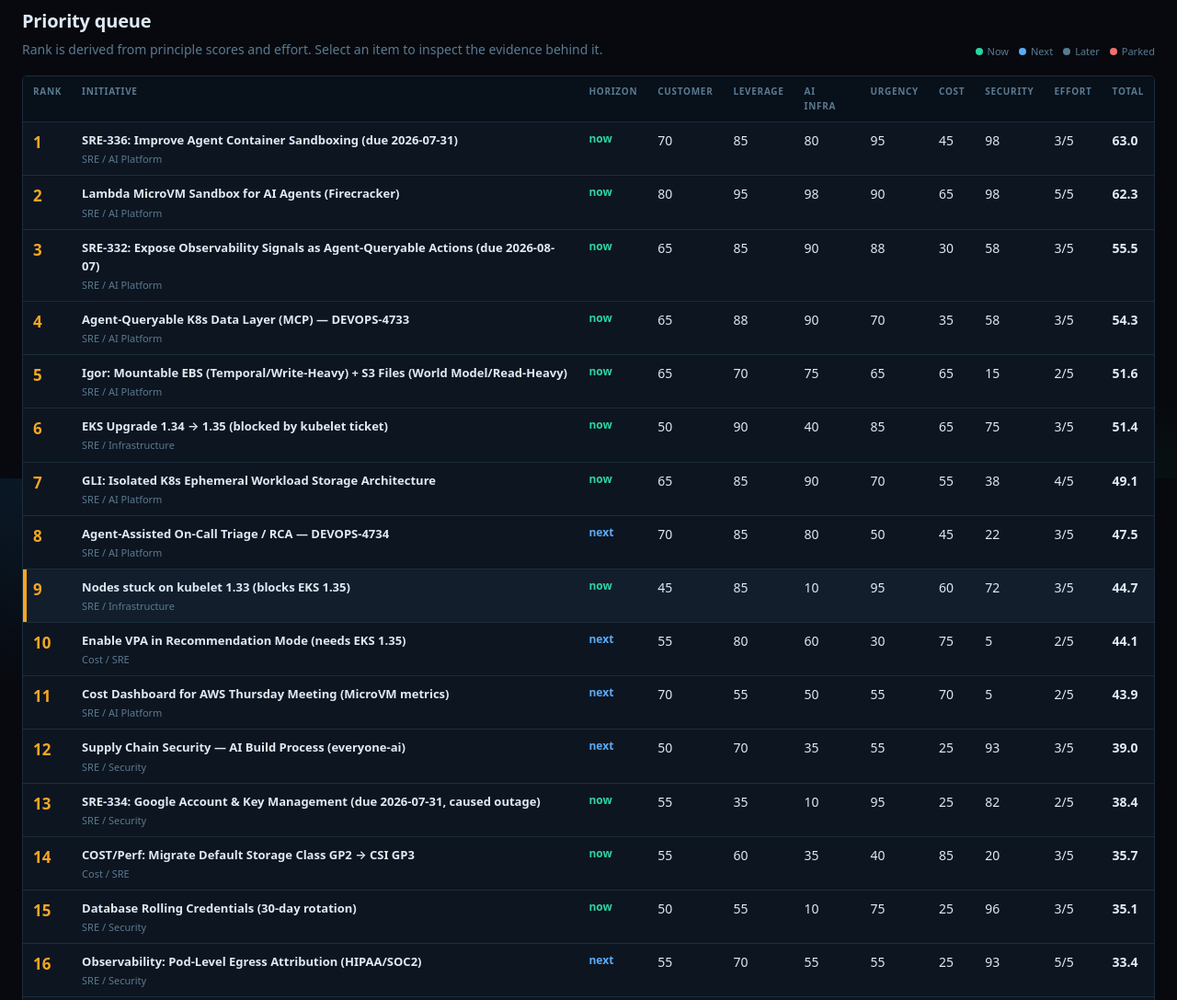
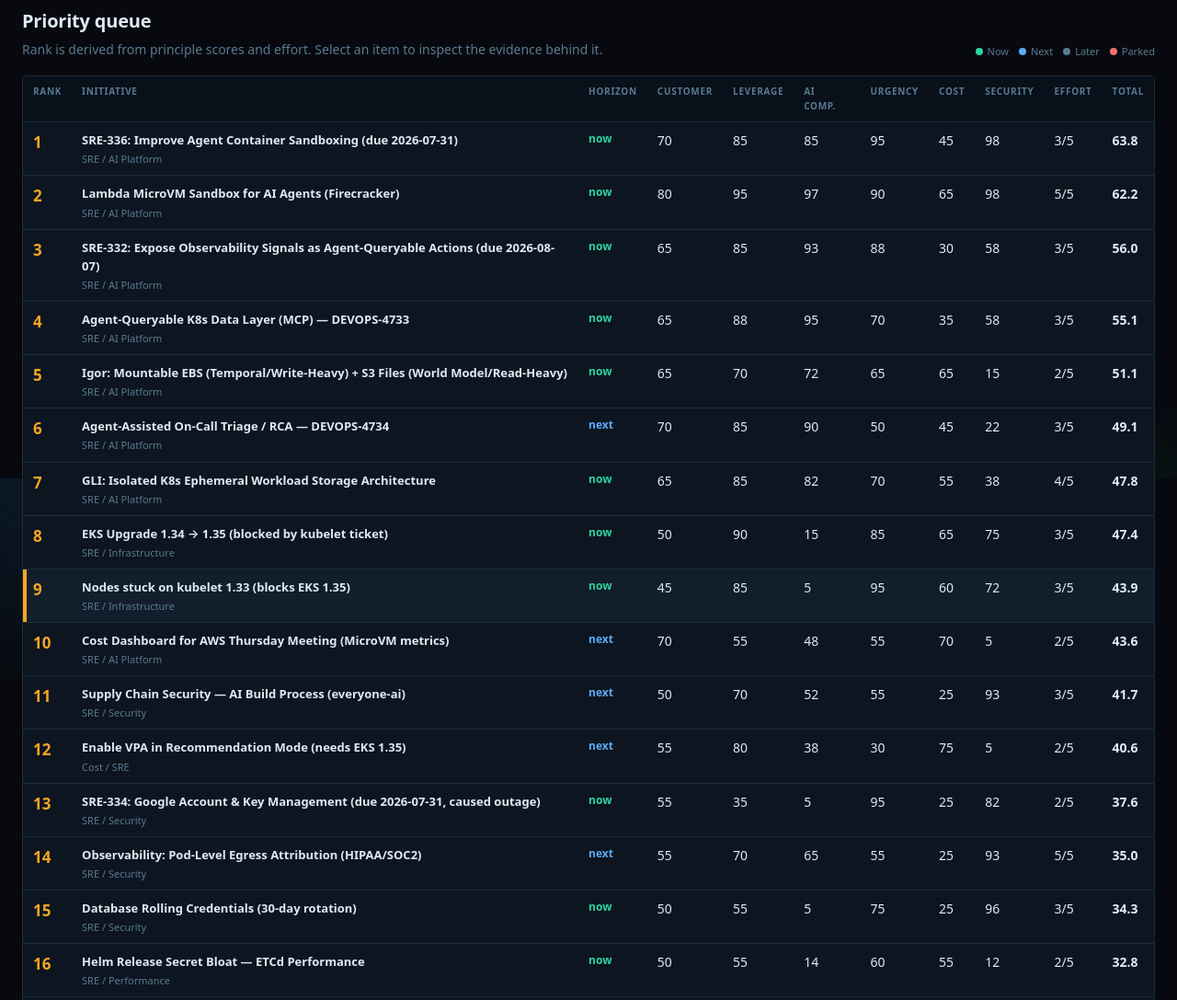
Before and after one commit to davidbmar/prioity_foregrounds_kanban, a plain HTML site: page web/index.html in a window 1280 px wide. Shown: the part 1080-2167 px from the top of the page at 92% size. Drawn offline with Linux system fonts and the light colour scheme.

Commit message:
Reframe AI Infra Leverage as AI Compounding — the autonomy ratchet
Renamed principle to "AI Compounding" with prompt grounded in the question:
once done, can AI do more of this class of work without human mediation?
Scored 90-100 for direct agent interfaces (MCP, execution sandboxes, agent-callable
actions), 60-89 for AI workload infrastructure, 30-59 for AI-assisted work,
0-29 for pure infrastructure hygiene with no agent surface.

Co-Authored-By: Claude Sonnet 4.6 <noreply@anthropic.com>

```diff
--- a/web/app.js
+++ b/web/app.js
@@ -1,7 +1,7 @@
 (() => {
   "use strict";
 
-  const STORE_SCHEMA = "priority_foregrounds.workspace/v3";
+  const STORE_SCHEMA = "priority_foregrounds.workspace/v4";
   const REQUEST_SCHEMA = "priority_foregrounds.rescore_request/v1";
   const RESULT_SCHEMA = "priority_foregrounds.rescore_result/v1";
   const names = ["customer", "leverage", "ai_leverage", "urgency", "cost", "security"];
@@ -21,8 +21,8 @@
       prompt: "Score how much completing the initiative makes future products, releases, or decisions easier, faster, or safer. A 5 creates a reusable capability or removes a recurring constraint; a 1 is isolated work with little compounding value.",
     },
     ai_leverage: {
-      name: "AI Infrastructure Leverage",
-      prompt: "Score how much the initiative creates or strengthens foundational AI infrastructure that multiplies future capability. A 5 builds a reusable primitive — compute sandboxes, data access layers, storage architecture, or agent frameworks — that multiple future AI capabilities depend on without rework; a 1 is isolated work that does not compound into reusable AI capability.",
+      name: "AI Compounding",
+      prompt: "Score how directly this initiative advances AI's ability to do SRE work autonomously — the autonomy ratchet. The single question: once complete, can an AI agent do more of this class of work without human mediation?\n\n90–100 (Ratchet): Directly gives agents the ability to query cluster state, execute safely in isolation, observe and act on production signals, or orchestrate other agents. These are the primitives that let AI compound its own capabilities — MCP data layers, execution sandboxes, structured agent-callable actions, triage orchestration.\n\n60–89 (Compounding infrastructure): Builds infrastructure that AI workloads depend on but does not itself provide an agent-facing interface — isolated execution environments, storage for agent state, supply chain integrity for AI artifacts, observability feeds that agents consume.\n\n30–59 (AI-assisted): Produces data or structure AI can consume for analysis, but does not enable autonomous action. AI helps deliver the work; the outcome is still human-operated.\n\n10–29 (Incidental): AI can assist in drafting or analysis during delivery, but the completed work has no agent surface and does not compound.\n\n0–9 (No ratchet): Cost optimization, certificate rotation, config hygiene — agents neither query nor act on the result.",
     },
     urgency: {
       name: "Urgency",
@@ -53,7 +53,7 @@
       dependency: "PV zone affinity validation (kubectl get pv -o json | jq) before drain. Coordination with monitoring workload owners (Prometheus/Thanos with persistent volumes).",
       proof: "aws eks list-insights shows no kubelet version-skew warning; all 7 monitoring nodes replaced and running kubelet 1.34+. prd-internal nodes (~77 days old) reviewed and scheduled.",
       effort: 3,
-      scores: [45, 85, 10, 95, 60, 72],
+      scores: [45, 85, 5, 95, 60, 72],
     },
     {
       id: "eks_upgrade_135",
@@ -69,7 +69,7 @@
       dependency: "Blocked by kubelet 1.33 node replacement. Containerd 2.0 AMI readiness check during upgrade planning.",
       proof: "EKS control plane reports 1.35; all EKS upgrade insights pass; PreferSameNode visible in traffic distribution metrics.",
       effort: 3,
-      scores: [50, 90, 40, 85, 65, 75],
+      scores: [50, 90, 15, 85, 65, 75],
     },
     {
       id: "vpa_recommendation_mode",
@@ -85,7 +85,7 @@
       dependency: "EKS 1.35 for in-place resize features. VPA is already installed — only recommendation mode needs enabling.",
       proof: "VPA recommendations visible for monitoring and app workloads; at least 10 containers updated with evidence-backed limits; no OOM increase observed.",
       effort: 2,
-      scores: [55, 80, 60, 30, 75, 5],
+      scores: [55, 80, 38, 30, 75, 5],
     },
     {
       id: "cluster_optimization",
@@ -101,7 +101,7 @@
       dependency: "VPA recommendation mode enabled (requires EKS 1.35). CastAI node template access. prd-internal workload CPU profile documentation.",
       proof: "Node-level CPU:memory ratio measurably improved; monthly cluster cost reduced; prd-internal workloads on separate CPU-optimized pool; CastAI template updated.",
       effort: 4,
-      scores: [45, 65, 35, 25, 90, 5],
+      scores: [45, 65, 32, 25, 90, 5],
     },
     {
       id: "cert_manager_upgrade",
@@ -117,7 +117,7 @@
       dependency: "CRD backup before upgrade. sre-test rehearsal run through the documented upgrade path. Coordination with certificate consumers.",
       proof: "cert-manager 1.20.1 deployed in production; all 160 certificates healthy; sre-test upgrade rehearsed and documented.",
       effort: 4,
-      scores: [50, 55, 10, 90, 25, 97],
+      scores: [50, 55, 5, 90, 25, 97],
     },
     {
       id: "cilium_upgrade",
@@ -133,7 +133,7 @@
       dependency: "Rehearse in sre-test before each production step. Each sequential minor must be stable before proceeding. CNI upgrade requires careful traffic and policy validation.",
       proof: "Cilium 1.19 running in all clusters; WireGuard strict mode enabled; no network policy regressions in sre-test rehearsal; all workloads healthy post-upgrade.",
       effort: 5,
-      scores: [40, 70, 30, 75, 25, 96],
+      scores: [40, 70, 28, 75, 25, 96],
     },
     {
       id: "external_dns_migration",
@@ -149,7 +149,7 @@
       dependency: "Values schema migration mapping from bitnami to kubernetes-sigs chart format. DNS record validation after cutover.",
       proof: "external-dns running from kubernetes-sigs/external-dns chart; all DNS records reconciling correctly; bitnami chart removed from cluster.",
       effort: 2,
-      scores: [35, 50, 10, 60, 25, 72],
+      scores: [35, 50, 5, 60, 25, 72],
     },
     {
       id: "storage_class_gp3",
@@ -165,7 +165,7 @@
       dependency: "Per-workload migration plan for 17 gp2 PVCs and 40 eks-ssd PVCs. Helm chart updates for charts referencing legacy StorageClasses.",
       proof: "CSI gp3 StorageClass is cluster default; all new PVCs use ebs.csi.aws.com; legacy in-tree StorageClasses retired; zero new PVCs provisioned on gp2.",
       effort: 3,
-      scores: [55, 60, 35, 40, 85, 20],
+      scores: [55, 60, 10, 40, 85, 20],
     },
     {
       id: "helm_secret_bloat",
@@ -181,7 +181,7 @@
       dependency: "Investigate ai-kontrol 231-revision loop root cause before bulk pruning. Codefresh --history-max configuration access.",
       proof: "Helm release secret count below 200 total; --history-max enforced in Helm and Codefresh config; ai-kontrol loop root cause identified and resolved; ETCd size measurably reduced.",
       effort: 2,
-      scores: [50, 55, 10, 60, 55, 12],
+      scores: [50, 55, 14, 60, 55, 12],
     },
     {
       id: "graviton4_investigation",
@@ -197,7 +197,7 @@
       dependency: "CastAI template and nodegroup TF access. Per-workload EBS bandwidth profile analysis for x2gd replacement candidates.",
       proof: "CastAI template updated to prefer r8g/m8g families; at least one node pool rotating to Graviton4 with verified price-performance improvement documented.",
       effort: 2,
-      scores: [30, 55, 30, 25, 85, 5],
+      scores: [30, 55, 18, 25, 85, 5],
     },
     {
       id: "database_credentials",
@@ -213,7 +213,7 @@
       dependency: "Service inventory of all database credential consumers. Coordination with all service owners. Secrets Manager or equivalent rotation infrastructure.",
       proof: "Automated credential rotation running on 30-day schedule; all service teams confirmed consuming rotated credentials without manual intervention; rotation tested via simulated rotation event.",
       effort: 3,
-      scores: [50, 55, 10, 75, 25, 96],
+      scores: [50, 55, 5, 75, 25, 96],
     },
     {
       id: "supply_chain",
@@ -229,7 +229,7 @@
       dependency: "Artifactory-only enforcement policy. CI pipeline signing integration. Artifact signing key management.",
       proof: "AI component builds produce signed artifacts with traceable provenance; at least one Artifactory-enforced policy blocking unsigned images is active.",
       effort: 3,
-      scores: [50, 70, 35, 55, 25, 93],
+      scores: [50, 70, 52, 55, 25, 93],
     },
     {
       id: "gli_k8s_storage",
@@ -245,7 +245,7 @@
       dependency: "S3 Files production K8s CSI driver availability check. Coordination with MicroVM and Temporal agent teams on shared primitives.",
       proof: "Runbook documented and published; EFS mounts tear down cleanly in test (10 pod lifecycle runs, zero orphaned volumes); S3 Files spike completed.",
       effort: 4,
-      scores: [65, 85, 90, 70, 55, 38],
+      scores: [65, 85, 82, 70, 55, 38],
     },
     {
       id: "lambda_microvm_sandbox",
@@ -261,7 +261,7 @@
       dependency: "(a) Does MicroVM need private-resource access in POC (determines VPC egress connector timing). (b) AI-account IAM boundary vs. new cross-account role. Resolve both before Sprint A commit.",
       proof: "Sprint A: clean session launch→tool-calls→terminate verified; org key confirmed never landing on compute. Sprint B: default-deny egress validated; WAF and rotation active.",
       effort: 5,
-      scores: [80, 95, 98, 90, 65, 98],
+      scores: [80, 95, 97, 90, 65, 98],
     },
     {
       id: "igor_ebs_s3",
@@ -277,7 +277,7 @@
       dependency: "EBS CSI driver for Temporal pod mounts. S3 Files access from pod (check CSI driver GA status). Igor team workload I/O profile confirmation.",
       proof: "EBS volumes mounted successfully from Temporal pods for write-heavy workloads; S3 Files access working from World Model pods; I/O profiles validated against assumptions.",
       effort: 2,
-      scores: [65, 70, 75, 65, 65, 15],
+      scores: [65, 70, 72, 65, 65, 15],
     },
     {
       id: "cost_dashboard",
@@ -293,7 +293,7 @@
       dependency: "MicroVM sandbox deployed and emitting CloudWatch metrics (Lambda MicroVM ticket is a hard prerequisite — cannot be built meaningfully before that).",
       proof: "Grafana panel live beside SRE dashboards; running-MicroVM-count displayed in the Thursday AWS meeting; no orphaned sessions visible.",
       effort: 2,
-      scores: [70, 55, 50, 55, 70, 5],
+      scores: [70, 55, 48, 55, 70, 5],
     },
     {
       id: "observability_egress",
@@ -309,7 +309,7 @@
       dependency: "Kernel 6.1+ on AL2023 or Bottlerocket AMIs. Cilium 1.19 for Hubble integration (Cilium upgrade ticket is a dependency). CNI chaining mode validation.",
       proof: "Pod-identity-level egress logs visible in Grafana; a test pod's outbound traffic correctly attributed by namespace/pod; NAT gateway flow-log enrichment active and validated.",
       effort: 5,
-      scores: [55, 70, 55, 55, 25, 93],
+      scores: [55, 70, 65, 55, 25, 93],
     },
     {
       id: "capsule_helm_hygiene",
@@ -325,7 +325,7 @@
       dependency: "Exception owners available for documentation review. CI pipeline linter integration slot in sprint planning.",
       proof: "Both exceptions documented with owner, compensating control, and expiry date; linter enforced in CI; Helm change process published and linked from AGENTS.md.",
       effort: 2,
-      scores: [30, 40, 10, 15, 25, 45],
+      scores: [30, 40, 5, 15, 25, 45],
     },
     {
       id: "k8s_mcp_layer",
@@ -341,7 +341,7 @@
       dependency: "Scoped service account or assumed role setup. Audit logging infrastructure. Existing k8s-deploy-monitor skill as the data source reference implementation.",
       proof: "MCP server returns structured JSON for all five actions; machine auth working with no interactive cia login; audit log entries confirmed for caller, action, namespace, and timestamp.",
       effort: 3,
-      scores: [65, 88, 90, 70, 35, 58],
+      scores: [65, 88, 95, 70, 35, 58],
     },
     {
       id: "agent_triage_rca",
@@ -357,7 +357,7 @@
       dependency: "K8s MCP data layer (DEVOPS-4733) for live K8s signals. Codefresh and Grafana/CloudWatch MCP access. Existing triage skills as the orchestration primitives.",
       proof: "Draft post-mortem for the SRE-334 rollback incident generated from agent; structure matches timeline, root cause, and action items validated by the incident owner.",
       effort: 3,
-      scores: [70, 85, 80, 50, 45, 22],
+      scores: [70, 85, 90, 50, 45, 22],
     },
     {
       id: "sre_336_sandboxing",
@@ -373,7 +373,7 @@
       dependency: "Lambda MicroVM sandbox work for Lambda container scoping. K8s security context standards. WAF ACL configuration access.",
       proof: "Agent containers pass security review across all three scopes (Lambda, K8s, WAF); sandboxing controls documented as named SRE controls before 2026-07-31.",
       effort: 3,
-      scores: [70, 85, 80, 95, 45, 98],
+      scores: [70, 85, 85, 95, 45, 98],
     },
     {
       id: "sre_334_google_account",
@@ -389,7 +389,7 @@
       dependency: "Post-mortem completion by due date. Safe re-implementation plan reviewed by SRE and security before any production change.",
       proof: "Post-mortem published and linked in incident tracker; Google account/key management re-implemented and verified; no recurrence in 2-week observation window.",
       effort: 2,
-      scores: [55, 35, 10, 95, 25, 82],
+      scores: [55, 35, 5, 95, 25, 82],
     },
     {
       id: "sre_332_observability_actions",
@@ -405,7 +405,7 @@
       dependency: "K8s MCP data layer (DEVOPS-4733). Jira API integration. Brian's agent architecture and data schema requirements.",
       proof: "K8s observability actions return structured JSON; Brian's agent creates at least one valid, actionable Jira ticket from live cluster data before 2026-08-07.",
       effort: 3,
-      scores: [65, 85, 90, 88, 30, 58],
+      scores: [65, 85, 93, 88, 30, 58],
     },
     {
       id: "sre_312_nginx",
@@ -421,7 +421,7 @@
       dependency: "PR reviewer availability and staging environment validation slot after each merge.",
       proof: "All pending PRs merged; nginx migration complete in staging; no config drift from the production nginx pattern.",
       effort: 2,
-      scores: [50, 45, 10, 35, 25, 18],
+      scores: [50, 45, 5, 35, 25, 18],
     },
   ];
 
--- a/web/index.html
+++ b/web/index.html
@@ -84,9 +84,9 @@
         </div>
         <div class="weight" data-principle="ai_leverage">
           <span class="principle-rank" aria-label="Principle rank 3">#3</span>
-          <button type="button" class="principle-copy" data-edit-principle="ai_leverage" title="Edit AI Infrastructure Leverage scoring prompt">
-            <strong>AI Infrastructure Leverage</strong>
-            <small>How much this builds reusable AI primitives for future capability.</small>
+          <button type="button" class="principle-copy" data-edit-principle="ai_leverage" title="Edit AI Compounding scoring prompt">
+            <strong>AI Compounding</strong>
+            <small>How much this enables AI to do this work for us — the autonomy ratchet.</small>
             <span class="principle-status" id="s-ai_leverage">Seed scores</span>
           </button>
           <div class="weight-control"><input id="w-ai_leverage" data-weight="ai_leverage" aria-label="AI Infrastructure Leverage weight" type="range" min="0.1" max="99.6" step="any" value="16"><output id="o-ai_leverage" for="w-ai_leverage">16</output></div>
@@ -150,7 +150,7 @@
       </div>
       <div class="portfolio-wrap">
         <table>
-          <thead><tr><th>Rank</th><th>Initiative</th><th>Horizon</th><th>Customer</th><th>Leverage</th><th>AI Infra</th><th>Urgency</th><th>Cost</th><th>Security</th><th>Effort</th><th>Total</th></tr></thead>
+          <thead><tr><th>Rank</th><th>Initiative</th><th>Horizon</th><th>Customer</th><th>Leverage</th><th>AI Comp.</th><th>Urgency</th><th>Cost</th><th>Security</th><th>Effort</th><th>Total</th></tr></thead>
           <tbody id="portfolio-body"></tbody>
         </table>
       </div>
```
